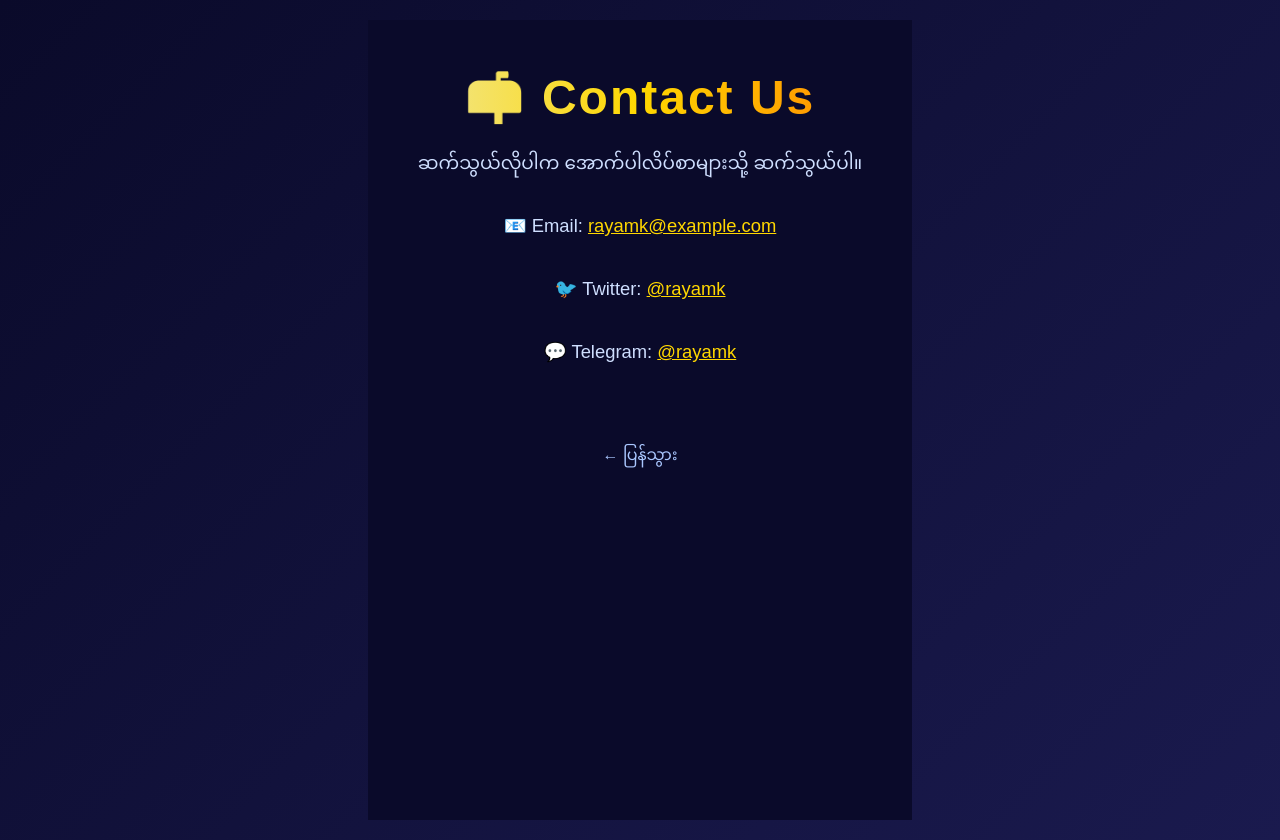
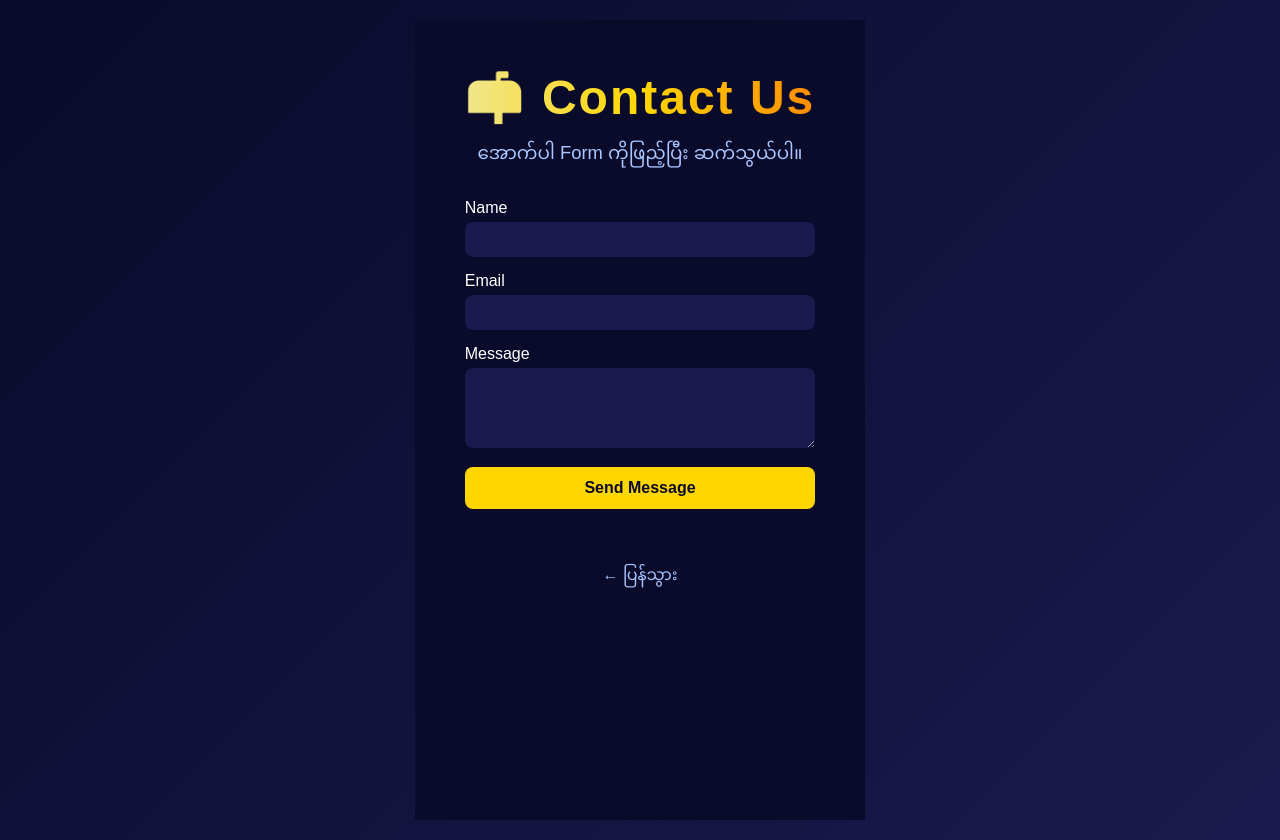
Before and after one commit to rayamk/Light-Waves-Season, a Next.js app: page /contact in a window 1280 px wide. Built offline with nearby package versions, Linux system fonts and the light colour scheme.

Commit message:
Implement contact form with submission handling

```diff
--- a/app/contact/page.js
+++ b/app/contact/page.js
@@ -1,19 +1,92 @@
+'use client'
+
+import { useState } from 'react'
+
 export const metadata = {
   title: 'Contact - Light Waves Season',
   description: 'Light Waves Season ကို ဆက်သွယ်ရန်',
 }
 
 export default function Contact() {
+  const [formData, setFormData] = useState({ name: '', email: '', message: '' })
+  const [status, setStatus] = useState('')
+
+  const handleChange = (e) => {
+    setFormData({ ...formData, [e.target.name]: e.target.value })
+  }
+
+  const handleSubmit = async (e) => {
+    e.preventDefault()
+    setStatus('Sending...')
+
+    // Vercel API endpoint ကို ခေါ်မယ် (နောက်အဆင့်မှာ ထည့်မယ်)
+    try {
+      const res = await fetch('/api/contact', {
+        method: 'POST',
+        headers: { 'Content-Type': 'application/json' },
+        body: JSON.stringify(formData),
+      })
+      if (res.ok) {
+        setStatus('✅ Message sent successfully!')
+        setFormData({ name: '', email: '', message: '' })
+      } else {
+        setStatus('❌ Something went wrong. Please try again.')
+      }
+    } catch {
+      setStatus('❌ Network error. Please try again.')
+    }
+  }
+
   return (
     <div style={{ fontFamily: 'Arial', textAlign: 'center', padding: '50px', background: '#0a0a2a', color: 'white', minHeight: '100vh' }}>
       <h1>📬 Contact Us</h1>
-      <p style={{ marginTop: '20px' }}>ဆက်သွယ်လိုပါက အောက်ပါလိပ်စာများသို့ ဆက်သွယ်ပါ။</p>
-      <div style={{ marginTop: '30px', lineHeight: '2' }}>
-        <p>📧 Email: <a href="mailto:rayamk@example.com" style={{ color: '#ffd700' }}>rayamk@example.com</a></p>
-        <p>🐦 Twitter: <a href="#" style={{ color: '#ffd700' }}>@rayamk</a></p>
-        <p>💬 Telegram: <a href="#" style={{ color: '#ffd700' }}>@rayamk</a></p>
-      </div>
-      <a href="/" style={{ display: 'inline-block', marginTop: '40px', color: '#aac7ff', textDecoration: 'none' }}>← ပြန်သွား</a>
+      <p style={{ marginTop: '10px', color: '#aac7ff' }}>အောက်ပါ Form ကိုဖြည့်ပြီး ဆက်သွယ်ပါ။</p>
+
+      <form onSubmit={handleSubmit} style={{ maxWidth: '500px', margin: '30px auto', textAlign: 'left' }}>
+        <div style={{ marginBottom: '15px' }}>
+          <label style={{ display: 'block', marginBottom: '5px' }}>Name</label>
+          <input
+            type="text"
+            name="name"
+            value={formData.name}
+            onChange={handleChange}
+            required
+            style={{ width: '100%', padding: '10px', borderRadius: '8px', border: 'none', background: '#1a1a4e', color: 'white' }}
+          />
+        </div>
+        <div style={{ marginBottom: '15px' }}>
+          <label style={{ display: 'block', marginBottom: '5px' }}>Email</label>
+          <input
+            type="email"
+            name="email"
+            value={formData.email}
+            onChange={handleChange}
+            required
+            style={{ width: '100%', padding: '10px', borderRadius: '8px', border: 'none', background: '#1a1a4e', color: 'white' }}
+          />
+        </div>
+        <div style={{ marginBottom: '15px' }}>
+          <label style={{ display: 'block', marginBottom: '5px' }}>Message</label>
+          <textarea
+            name="message"
+            value={formData.message}
+            onChange={handleChange}
+            required
+            rows="4"
+            style={{ width: '100%', padding: '10px', borderRadius: '8px', border: 'none', background: '#1a1a4e', color: 'white' }}
+          />
+        </div>
+        <button
+          type="submit"
+          style={{ width: '100%', padding: '12px', borderRadius: '8px', border: 'none', background: '#ffd700', color: '#0a0a2a', fontWeight: 'bold', fontSize: '1rem', cursor: 'pointer' }}
+        >
+          Send Message
+        </button>
+      </form>
+
+      {status && <p style={{ marginTop: '15px' }}>{status}</p>}
+
+      <a href="/" style={{ display: 'inline-block', marginTop: '20px', color: '#aac7ff', textDecoration: 'none' }}>← ပြန်သွား</a>
     </div>
   )
 }
```
